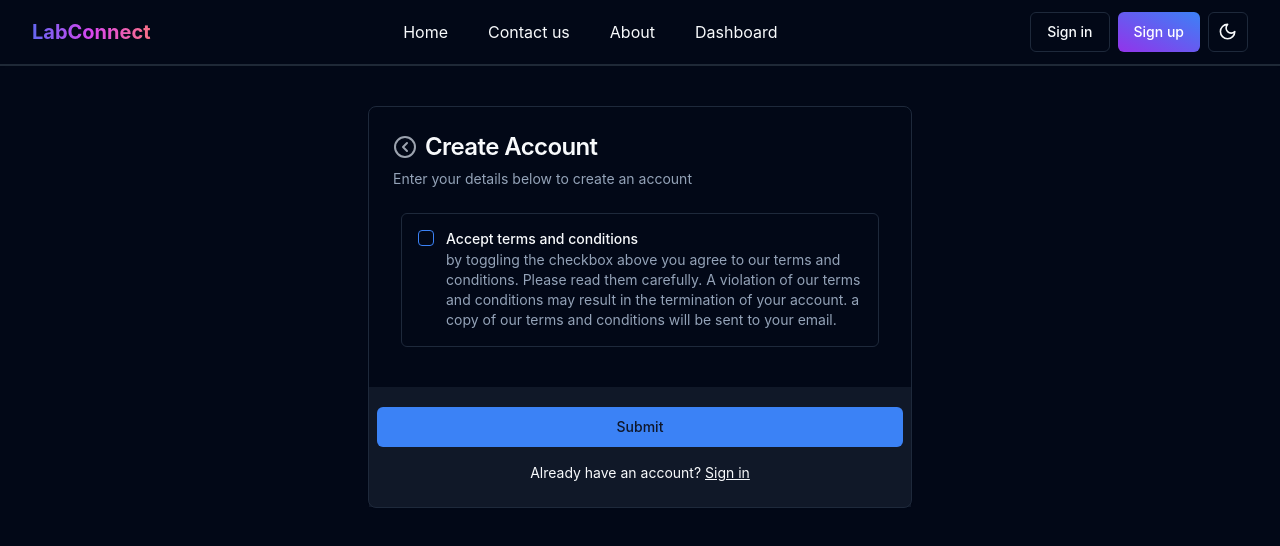
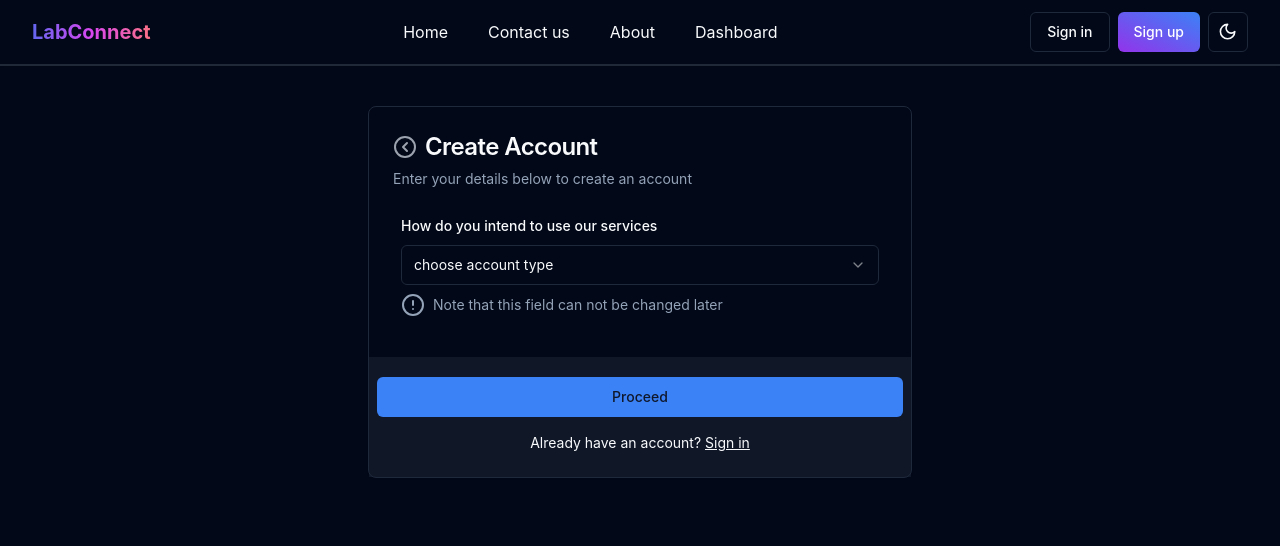
Before and after one commit to timothysaatum/labconnect, a React app in the folder client/: page /sign-up in a window 1280 px wide. Shown: the top 546 px of the page. Built offline with nearby package versions, Linux system fonts and the light colour scheme; the HTML template or start-up script is replaced by a standard one.

Commit message:
Fix step value in Signup component

```diff
--- a/client/src/pages/Signup.jsx
+++ b/client/src/pages/Signup.jsx
@@ -24,7 +24,7 @@ import { SignupSchema } from "@/lib/schema";
 
 export default function Signup() {
   const [serverErrors] = useState(null);
-  const [step, setStep] = useState(5); // 1 for account type, 2 for personal details
+  const [step, setStep] = useState(1); // 1 for account type, 2 for personal details
 
   const form = useForm({
     resolver: zodResolver(SignupSchema),
```
